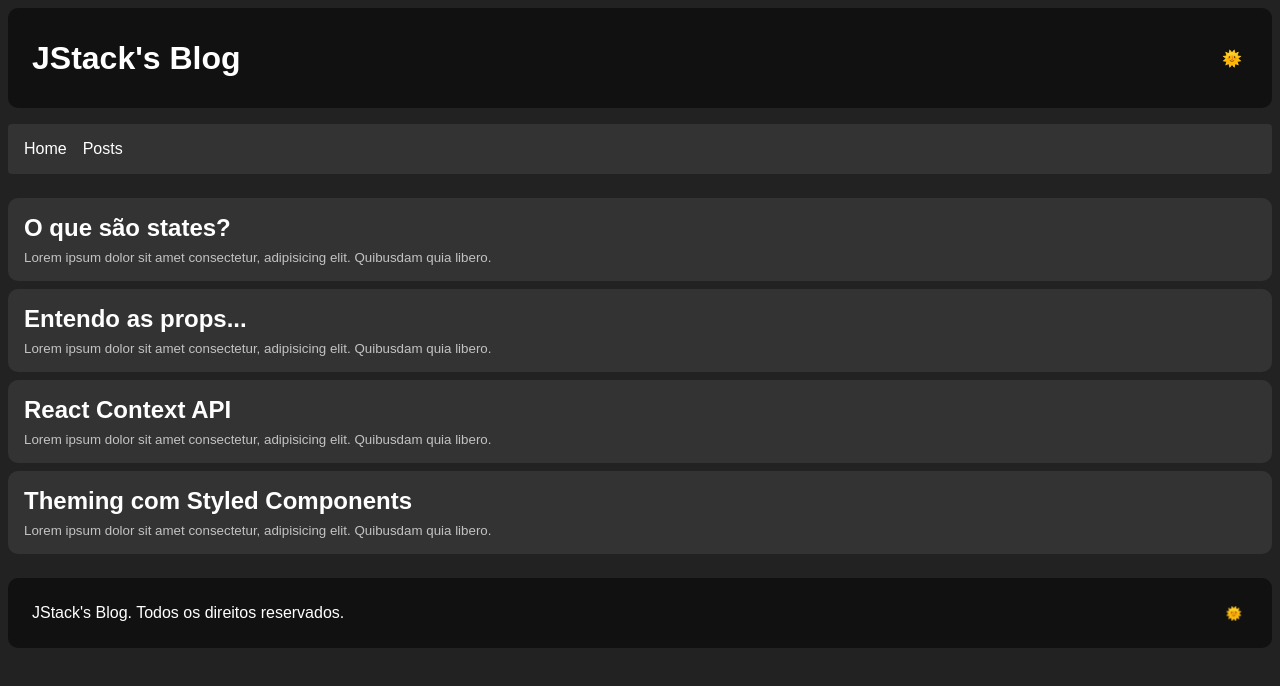
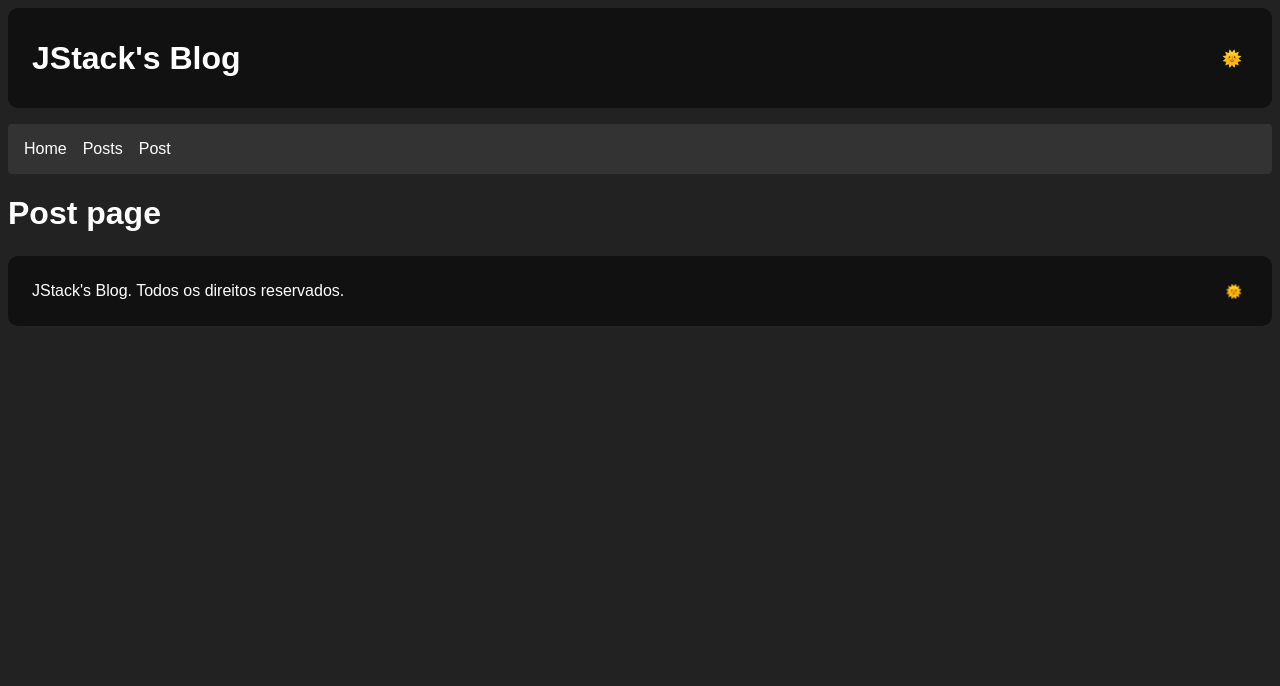
Before and after one commit to Vittor-Emanoel/Fundamentos-react, a React app: page /posts/212121212 in a window 1280 px wide. Shown: the top 686 px of the page. Built offline with nearby package versions, Linux system fonts and the light colour scheme.

Commit message:
Recebendo parâmetros e query params nas rotas

```diff
--- a/src/Routes.js
+++ b/src/Routes.js
@@ -4,14 +4,17 @@
 //Pages
 import Home from "./pages/Home";
 import NotFound from "./pages/NotFound";
+import Post from "./pages/Post";
 import Posts from "./pages/Posts";
+
 
 
 export default function Routes() {
   return(
       <Switch>
         <Route exact path='/' component={Home} />
-        <Route path='/posts' component={Posts} />
+        <Route exact path='/posts' component={Posts} />
+        <Route path='/posts/:id' component={Post} />
         <Route path='*' component={NotFound} />
       </Switch>
   )
--- a/src/components/Layout/index.js
+++ b/src/components/Layout/index.js
@@ -23,6 +23,7 @@
         <Nav>
           <Link to='/'>Home</Link>
           <Link to='/posts'>Posts</Link>
+          <Link to='/posts/212121212'>Post</Link>
         </Nav>
       <Routes />
       <Footer  />
--- /dev/null
+++ b/src/pages/Post/index.js
@@ -0,0 +1,21 @@
+import React, { useMemo } from 'react';
+import { useLocation, useParams } from 'react-router-dom';
+
+
+function Post() {
+  const params = useParams()
+  const {search} = useLocation()
+  const queryParams = useMemo(() => new URLSearchParams(search), [search])
+
+  console.log(queryParams)
+
+  return (
+
+    <>
+    <h1>Post page</h1>
+    {console.log(params)}
+    </>
+   );
+}
+
+export default Post;
--- a/webpack.config.js
+++ b/webpack.config.js
@@ -8,6 +8,7 @@
   output: {
     path: path.resolve(__dirname, 'build'),
     filename: 'bundle[hash].js',
+    publicPath: '/'
   },
   plugins: [
     new HtmlWebpackPlugin ({
```
